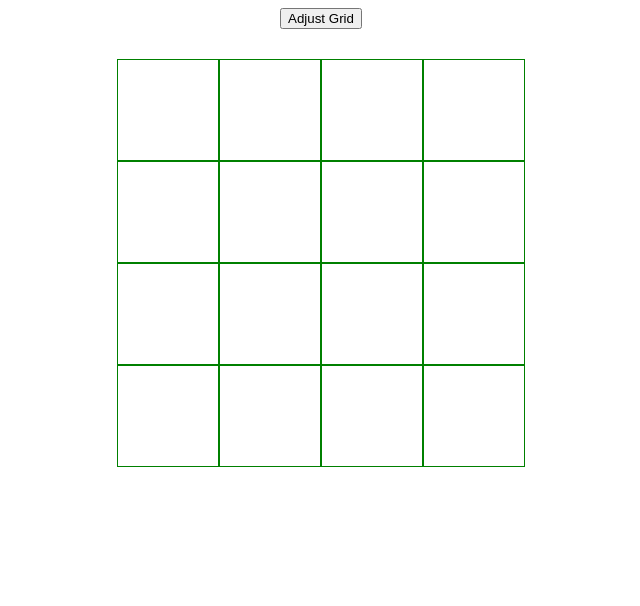
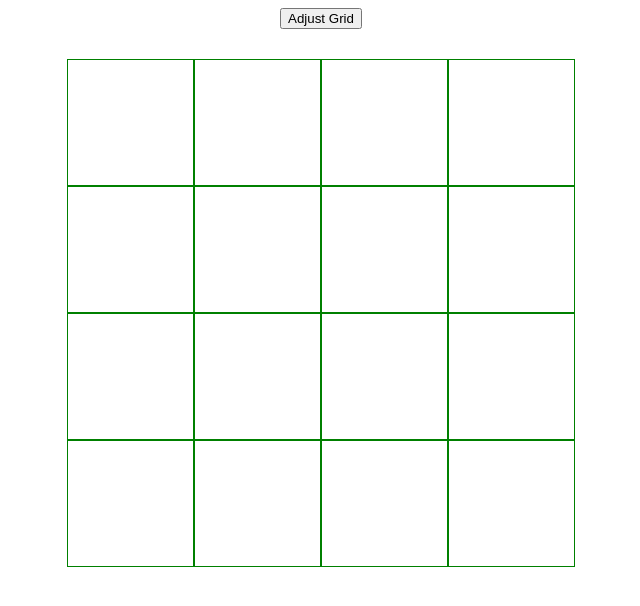
Before and after one commit to kson4/Etch-a-Sketch, a plain HTML site: page index.html in a window 1280 px wide. Shown: the whole page, without its empty margins (319-959 px from the left). Drawn offline with Linux system fonts and the light colour scheme.

Commit message:
fixed grid size, adjusts to the number of cells

```diff
--- a/css/styles.css
+++ b/css/styles.css
@@ -5,9 +5,22 @@
     margin-bottom: 30px;
 }
 
-.grid {
+/* .bottom {
     display: flex;
-    background-color: red;
+    justify-content: center;
+    align-items: center;
+    background-color: blue;
+    width: 800px;
+    flex: 1;
+} */
+
+#grid {
+    display: flex;
+    flex-direction: column;
+    justify-content: center;
+    align-items: center;
+    flex: 1;
+    /* background-color: red; */
 }
 
 .row {
@@ -19,8 +32,9 @@
     display: flex;
     width: 100px;
     height: 100px;
+    aspect-ratio: 1 / 1;
     text-align: center;
-    transition: background-color 500ms linear;
+    transition: background-color 100ms linear;
     border: 1px solid green;
 }
 
--- a/index.html
+++ b/index.html
@@ -11,7 +11,9 @@
     <div class="top">
         <button type="button" class="adjust">Adjust Grid</button>
     </div>
-    <div id="grid"></div>
+    <div class="bottom">
+        <div id="grid"></div>
+    </div>
     <script src="js/script.js"></script>
 </body>
 </html>
--- a/js/script.js
+++ b/js/script.js
@@ -10,6 +10,7 @@ button[0].onclick = function() {
 
 function makeGrid(size) {
     let id = 0;
+    let cellSize = 500/size + "px";
     for (let row = 0; row < size; row++) {
         let rows = document.createElement("div");
         rows.setAttribute("class", "row");
@@ -19,6 +20,8 @@ function makeGrid(size) {
             let cell = document.createElement("div");
             cell.setAttribute("id", id++);
             cell.setAttribute("class", "cell");
+            cell.style.width = cellSize;
+            cell.style.height = cellSize;
             cell.style.display = "inline";
             rows.appendChild(cell);
         }
```
